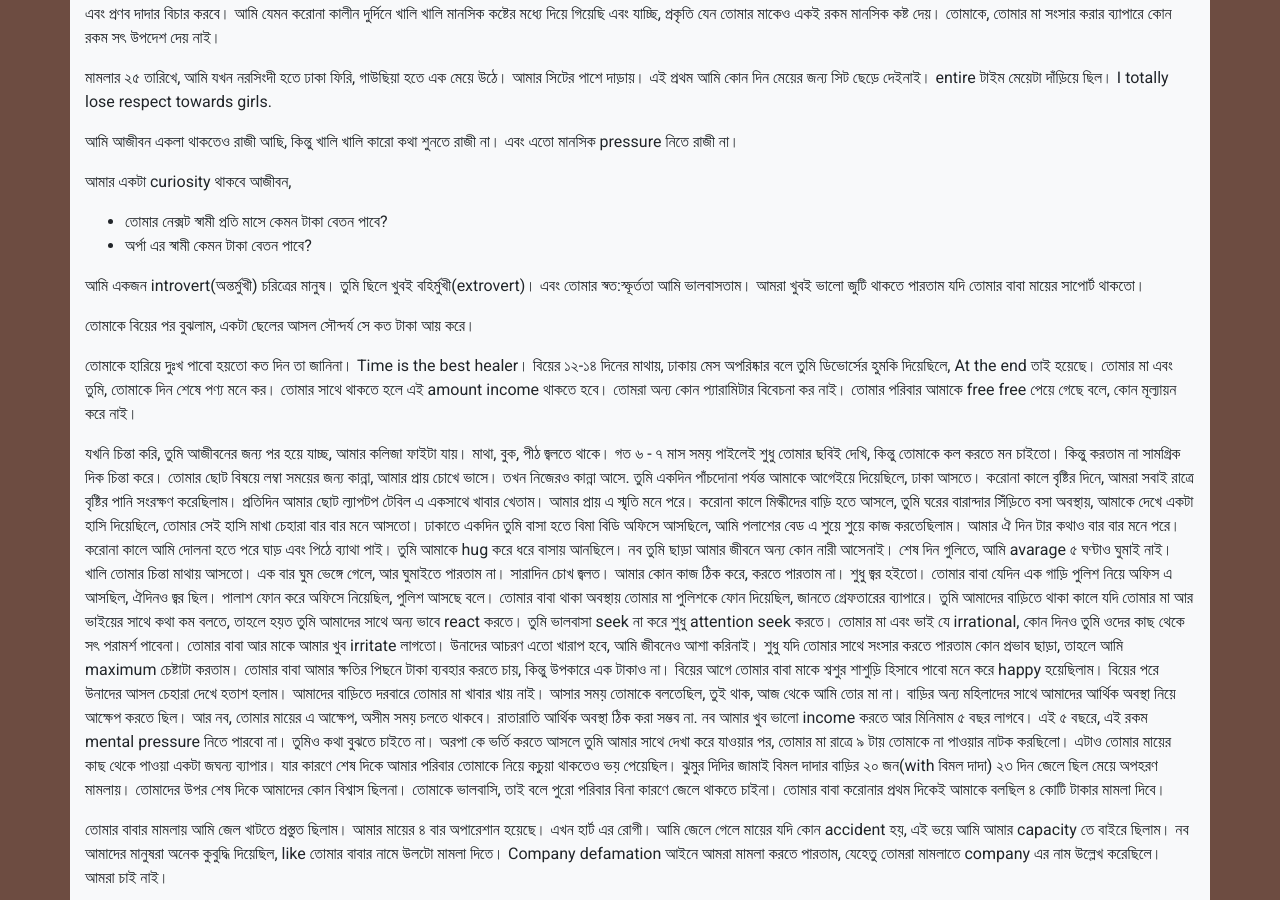
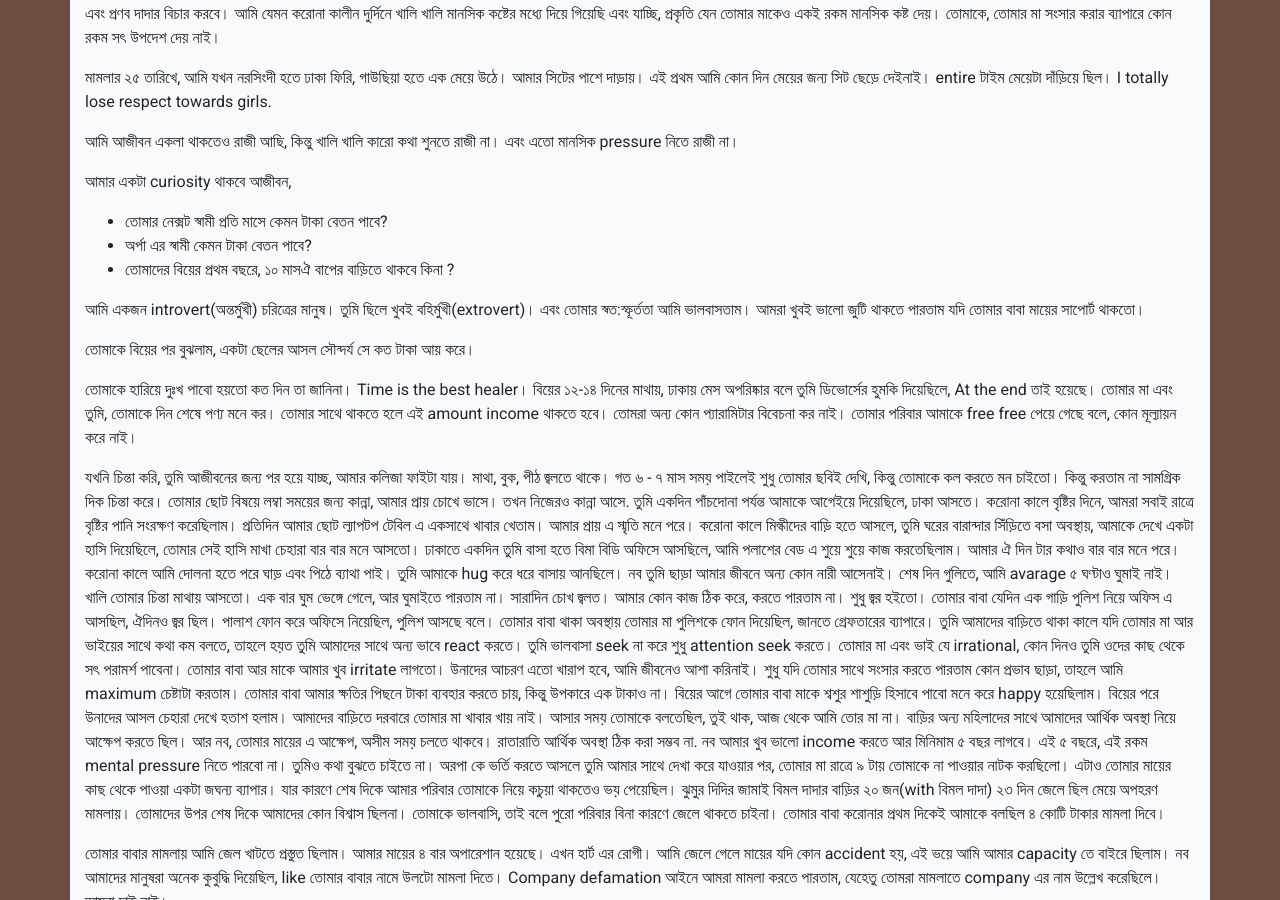
Before and after one commit to polodev/nobo, a Jekyll site: the page built from index2.md, in a window 1280 px wide and 900 px high, scrolled down 3575 px. Built offline with Jekyll 4.4.1, drawn with Linux system fonts in a browser that asks for light colours; nearby versions of some CDN libraries.

Commit message:
--updated--

```diff
--- a/index2.md
+++ b/index2.md
@@ -120,6 +120,8 @@ active: last-message
 আমার একটা curiosity থাকবে আজীবন,
  - তোমার নেক্সট স্বামী প্রতি মাসে কেমন টাকা বেতন পাবে?
  - অর্পা এর স্বামী কেমন টাকা বেতন পাবে?
+- তোমাদের বিয়ের প্রথম বছরে, ১০ মাসঐ বাপের বাড়িতে থাকবে কিনা ?
+
 
 
 আমি একজন introvert(অন্তর্মুখী) চরিত্রের মানুষ। তুমি ছিলে খুবই বহির্মুখী(extrovert)। এবং তোমার স্বত:স্ফূর্ততা আমি ভালবাসতাম। আমরা খুবই ভালো জুটি থাকতে পারতাম যদি তোমার বাবা মায়ের সাপোর্ট থাকতো।
```
